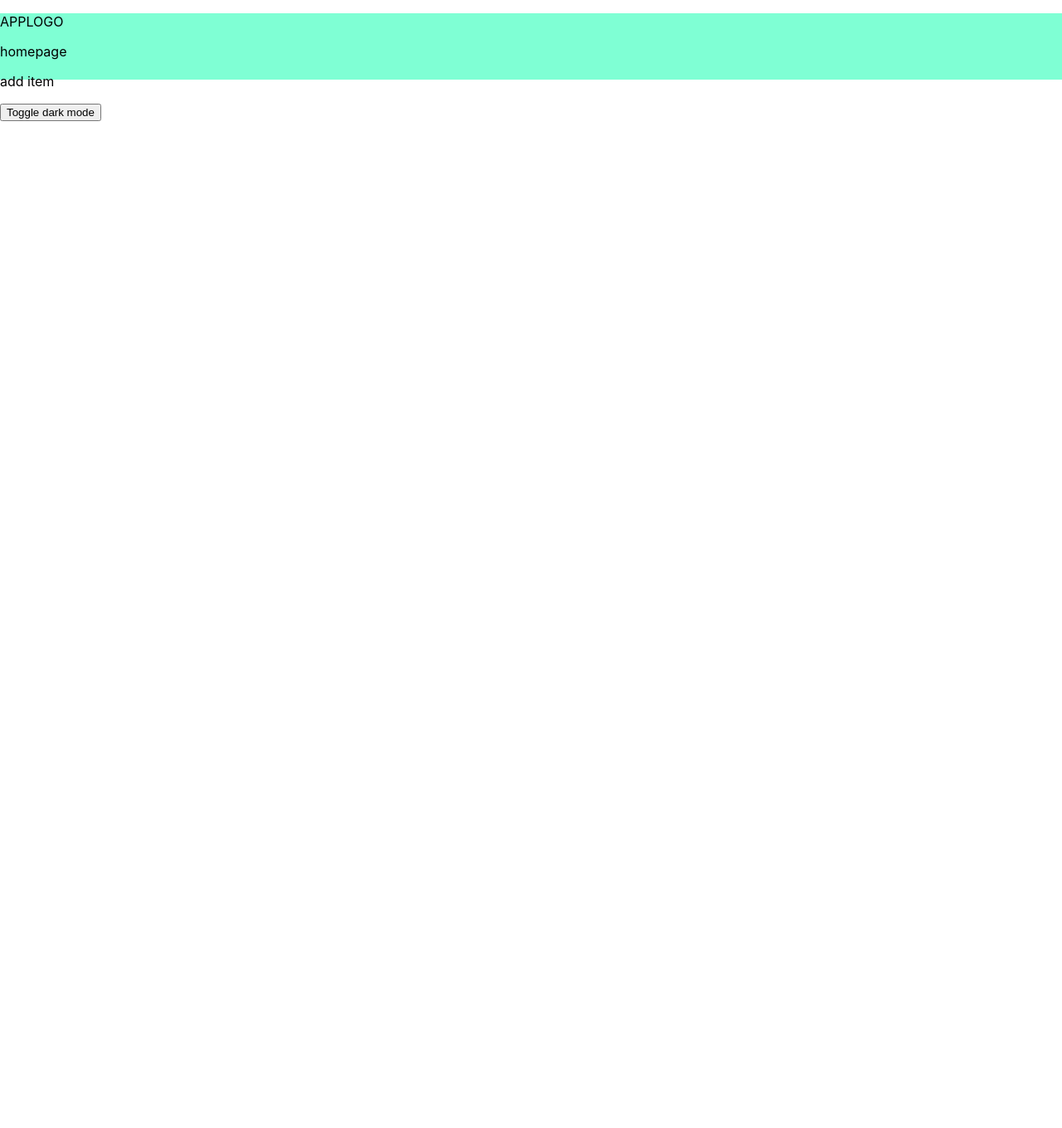
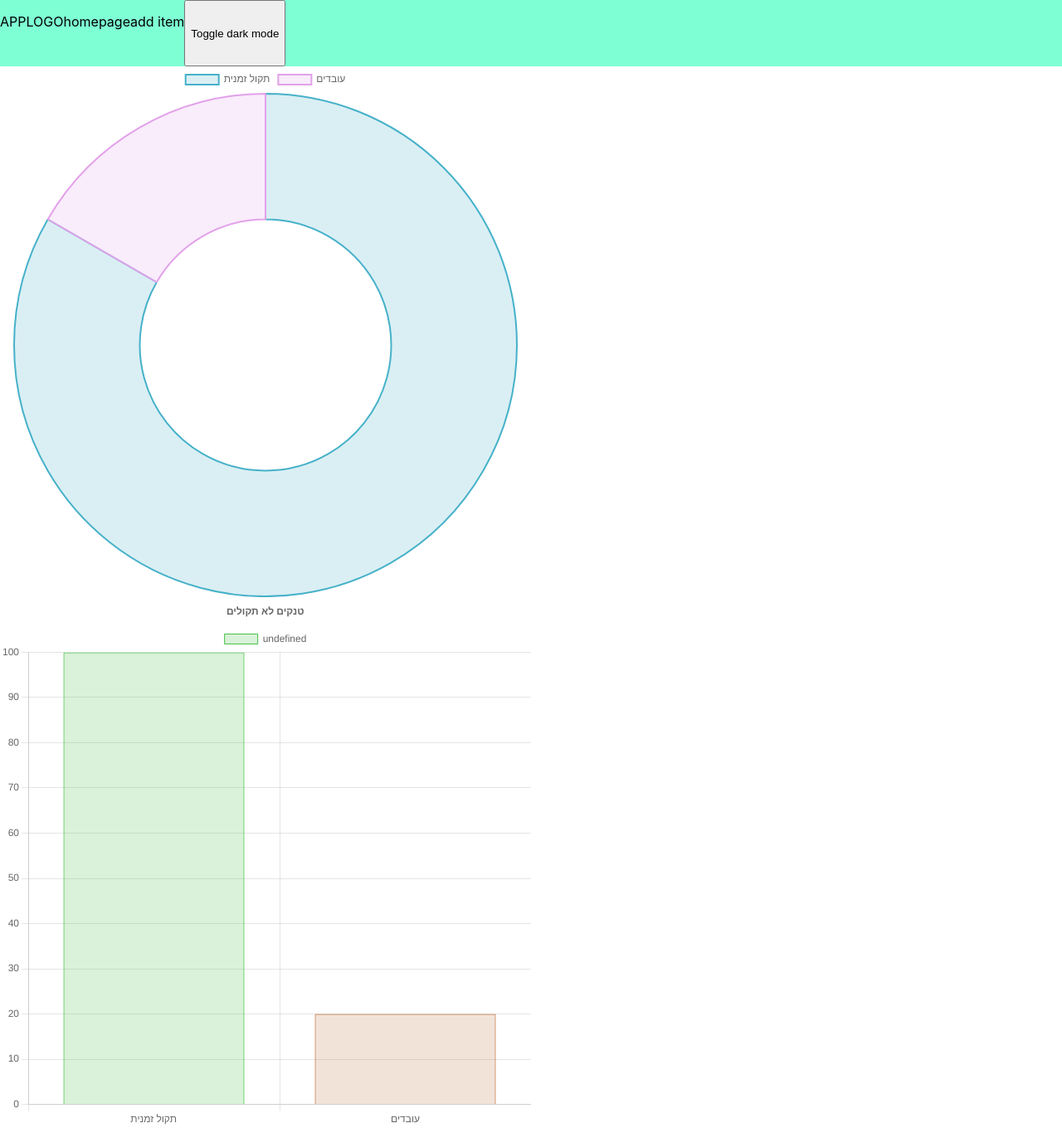
Before and after one commit to MilkaPeeka/FinalProject, a React (Create React App) app: page / in a window 1280 px wide. Shown: the whole page at 83% size. Before the commit the page ends 800 px from the top, so only its background shows below. Built offline with nearby package versions, Linux system fonts and the light colour scheme.

Commit message:
added dougnut and graph custom comps

```diff
--- a/package.json
+++ b/package.json
@@ -7,8 +7,10 @@
     "@testing-library/react": "^13.4.0",
     "@testing-library/user-event": "^13.5.0",
     "bootstrap": "^5.3.0",
+    "chart.js": "^4.3.0",
     "react": "^18.2.0",
     "react-bootstrap": "^2.8.0",
+    "react-chartjs-2": "^5.2.0",
     "react-dom": "^18.2.0",
     "react-scripts": "5.0.1",
     "web-vitals": "^2.1.4"
--- a/src/App.js
+++ b/src/App.js
@@ -1,10 +1,32 @@
 import './App.css';
+import CustomDoughnut from './Components/Doughnut';
+import CustomGraph from './Components/Graph';
 import Navbar from './Components/Navbar';
 import {SiteContextProvider} from './Store/context';
 function App() {
   return (
     <SiteContextProvider>
       <Navbar />
+      <CustomDoughnut items={[{
+        color: "#46B1C9",
+        value: 100,
+        label: "תקול זמנית"
+      },
+      {
+        value: 20,
+        color: "#E2A1E9",
+        label: "עובדים"
+      }]} />
+
+      <CustomGraph items={[{
+        value: 100,
+        label: "תקול זמנית"
+      },
+      {
+        color: "#49E1C9",
+        value: 20,
+        label: "עובדים"
+      }]}/>
     </SiteContextProvider>
   );
 }
--- /dev/null
+++ b/src/Components/Doughnut.js
@@ -0,0 +1,69 @@
+import React from 'react';
+import { Chart as ChartJS, ArcElement, Tooltip, Legend } from 'chart.js';
+import { Doughnut } from 'react-chartjs-2';
+import style from './Dougnut.module.css'
+
+ChartJS.register(ArcElement, Tooltip, Legend);
+
+function hexToRGB(hex, alpha) {
+  const r = parseInt(hex.slice(1, 3), 16);
+  const g = parseInt(hex.slice(3, 5), 16);
+  const b = parseInt(hex.slice(5, 7), 16);
+
+  if (alpha) {
+      return "rgba(" + r + ", " + g + ", " + b + ", " + alpha + ")";
+  } else {
+      return "rgb(" + r + ", " + g + ", " + b + ")";
+  }
+}
+
+const CustomDoughnut = (props)=> {
+
+  const labels = [];
+  const values = [];
+  const backgroundColor = [];
+  const borderColor = [];
+
+  props.items.forEach((item) => {
+    labels.push(item.label);
+    values.push(item.value);
+    backgroundColor.push(hexToRGB(item.color, 0.2));
+    borderColor.push(hexToRGB(item.color, 1));
+  });
+
+  const data = {
+    labels: labels,
+    datasets: [
+      {
+        data: values,
+        backgroundColor: backgroundColor,
+        borderColor: borderColor
+      }
+    ]
+  };
+
+
+  /*
+  props.graphInfo = {
+    items = [
+      {color: #????,
+      value: 123,
+      label: takul}
+      ,
+      {color: #!!!!,
+      value: 12
+      label: takin}
+    ]
+  }
+  */
+
+
+  return (
+    <div className={style.dougnut}>
+      <Doughnut data={data}/>
+    </div>
+    );
+}
+
+
+export default CustomDoughnut;
--- /dev/null
+++ b/src/Components/Dougnut.module.css
@@ -0,0 +1,4 @@
+.dougnut {
+    max-width: 40rem;;
+    max-height: 40rem;
+}
--- /dev/null
+++ b/src/Components/Graph.js
@@ -0,0 +1,115 @@
+import style from './Graph.module.css'
+
+import React from 'react';
+import {
+  Chart as ChartJS,
+  CategoryScale,
+  LinearScale,
+  BarElement,
+  Title,
+  Tooltip,
+  Legend,
+} from 'chart.js';
+import { Bar } from 'react-chartjs-2';
+
+ChartJS.register(
+  CategoryScale,
+  LinearScale,
+  BarElement,
+  Title,
+  Tooltip,
+  Legend
+);
+
+const matchColorToPrecentage = (percentage, a = 1) => {
+    percentage = 100 - percentage;
+    // Ensure the percentage is within the range [0, 100]
+    const normalizedPercentage = Math.min(100, Math.max(0, percentage));
+
+    // Calculate the hue value based on the percentage (red for lower percentages, green for higher percentages)
+    const hue = (1 - normalizedPercentage / 100) * 120; // 0 for green, 120 for red
+
+    // Set the saturation and lightness to a constant value for pastel colors
+    const saturation = 50; // 0-100, 0 being completely desaturated, 100 being fully saturated
+    const lightness = 50; // 0-100, 0 being completely dark, 100 being fully light
+
+    // Convert HSL values to RGB values
+    const hslToRgb = (h, s, l) => {
+      h /= 360;
+      s /= 100;
+      l /= 100;
+      let r, g, b;
+      if (s === 0) {
+        r = g = b = l; // achromatic
+      } else {
+        const hue2rgb = (p, q, t) => {
+          if (t < 0) t += 1;
+          if (t > 1) t -= 1;
+          if (t < 1 / 6) return p + (q - p) * 6 * t;
+          if (t < 1 / 2) return q;
+          if (t < 2 / 3) return p + (q - p) * (2 / 3 - t) * 6;
+          return p;
+        };
+        const q = l < 0.5 ? l * (1 + s) : l + s - l * s;
+        const p = 2 * l - q;
+        r = hue2rgb(p, q, h + 1 / 3);
+        g = hue2rgb(p, q, h);
+        b = hue2rgb(p, q, h - 1 / 3);
+      }
+      return [Math.round(r * 255), Math.round(g * 255), Math.round(b * 255)];
+    };
+
+    const [r, g, b] = hslToRgb(hue, saturation, lightness);
+
+    return `rgba(${r},${g},${b}, ${a})`;
+  };
+
+const CustomGraph = (props) => {
+    const options = {
+        responsive: true,
+        plugins: {
+          title: {
+            display: true,
+            text: 'טנקים לא תקולים',
+          },
+        },
+      };
+
+
+    const labels = [];
+    const values = [];
+    const backgroundColor = [];
+    const borderColor = [];
+
+    props.items.forEach((item) => {
+        console.log(item);
+        labels.push(item.label);
+        values.push(item.value);
+        backgroundColor.push(matchColorToPrecentage(+item.value, 0.2))
+        borderColor.push(matchColorToPrecentage(+item.value, 1))
+    });
+
+    console.log(labels, values, backgroundColor, borderColor);
+
+    const data = {
+        labels,
+        datasets: [
+        {
+          data: values,
+          backgroundColor: backgroundColor,
+          borderColor: borderColor,
+          borderWidth: 1
+        },
+        ],
+    };
+
+
+    return (
+        <div>
+            <Bar options={options} data={data} className={style.graph}/>
+        </div>
+    );
+}
+
+
+export default CustomGraph;
--- /dev/null
+++ b/src/Components/Graph.module.css
@@ -0,0 +1,4 @@
+.graph {
+    max-width: 40rem;;
+    max-height: 40rem;
+}
--- a/src/Components/Navbar.js
+++ b/src/Components/Navbar.js
@@ -7,11 +7,8 @@ const Navbar = (props) => {
     const isLoggedIn = ctx.isLoggedIn;
     const isInDarkMode = ctx.isInDarkMode;
 
-    console.log(isLoggedIn, isInDarkMode);
-
-
     return (
-        <div className={`${style.nav} ${isInDarkMode ? style.dark : ''}`}>
+    <div className={`${style.nav} ${isInDarkMode ? style.dark : ''}`}>
             <p>APPLOGO </p>
 
             <p>homepage</p>
--- a/src/Components/Navbar.module.css
+++ b/src/Components/Navbar.module.css
@@ -1,4 +1,6 @@
 .nav {
+    display: flex;
+    flex-direction: row;
     height: 5rem;
     background-color: aquamarine;
 }
--- a/src/Store/context.js
+++ b/src/Store/context.js
@@ -14,11 +14,8 @@ export const SiteContextProvider = (props) => {
 
     // on initial render we will want to fetch the state of both being logged in and dark mode
     useEffect(() => {
-        if (localStorage.getItem('isLoggedIn'))
-            setLoggedIn(true);
-
-        if (localStorage.getItem('isDarkMode'))
-            setDarkMode(true);
+        setLoggedIn(localStorage.getItem('isLoggedIn') === '1');
+        setDarkMode(localStorage.getItem('isDarkMode') === '1');
 
     }, []);
 
@@ -26,19 +23,19 @@ export const SiteContextProvider = (props) => {
     // handle dark mode toggling
     const onToggle = () => {
         setDarkMode((prevState) => {
-            localStorage.setItem('isDarkMode', !prevState);
+            localStorage.setItem('isDarkMode', !prevState ? '1' : '0');
             return !prevState;
         });
     }
 
     // handle log out and log in
     const logoutHandler = () => {
-        localStorage.setItem('isLoggedIn', false);
+        localStorage.setItem('isLoggedIn', '0');
         setLoggedIn(false);
       };
 
       const loginHandler = () => {
-        localStorage.setItem('isLoggedIn', true);
+        localStorage.setItem('isLoggedIn', '1');
         setLoggedIn(true);
       };
 
```
Also changed, not shown: src/Components/Dashboard.js (deleted, +0 -19 lines), 1 other file (tests, documents, lock files or other folders).
